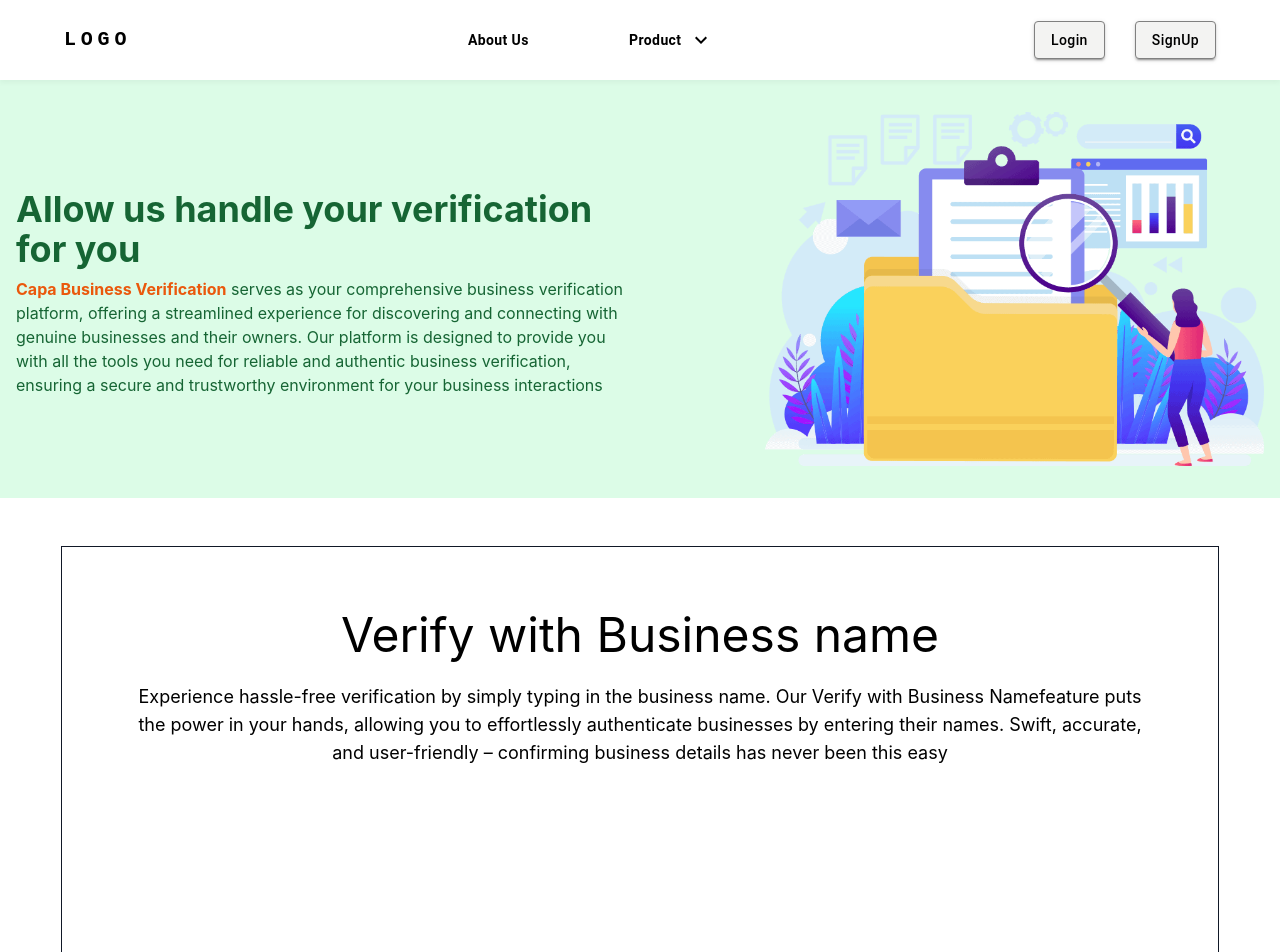
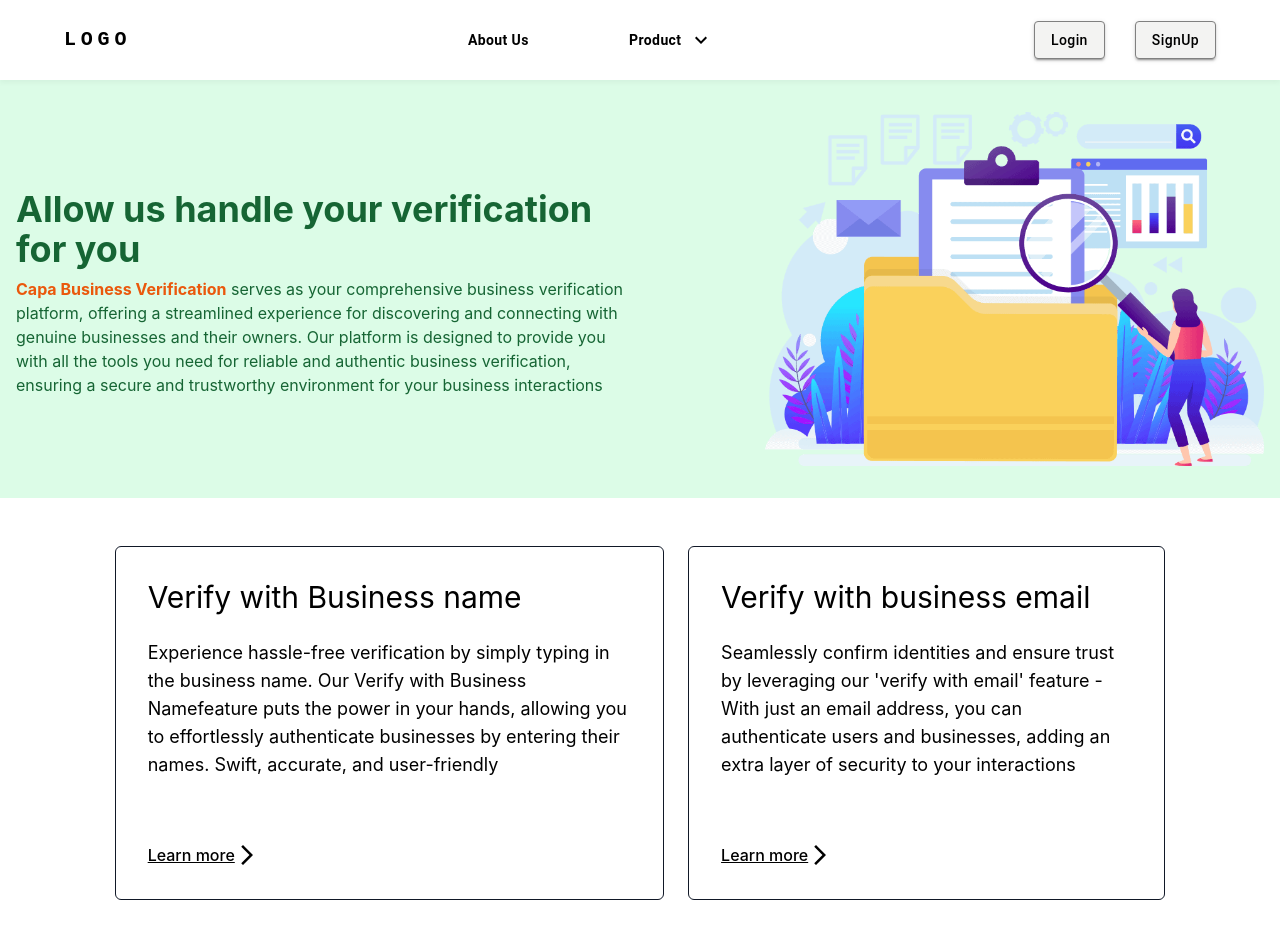
Before and after one commit to rholibobo/capa_business_verification, a React (Create React App) app: page / in a window 1280 px wide. Shown: the top 952 px of the page. After the commit the page ends 908 px from the top, so only its background shows below. Built offline with nearby package versions, Linux system fonts and the light colour scheme; no server answers; the HTML template or start-up script is replaced by a standard one.

Commit message:
update Home.jsx and HomeCards.jsx

```diff
--- a/src/Pages/Home/Home.jsx
+++ b/src/Pages/Home/Home.jsx
@@ -6,7 +6,7 @@ import { HomeCards } from './HomeCards'
 const Home = () => {
   const cardDetails = [{
     title: "Verify with Business name",
-    description: "Experience hassle-free verification by simply typing in the business name. Our Verify with Business Namefeature puts the power in your hands, allowing you to effortlessly authenticate businesses by entering their names. Swift, accurate, and user-friendly – confirming business details has never been this easy",
+    description: "Experience hassle-free verification by simply typing in the business name. Our Verify with Business Namefeature puts the power in your hands, allowing you to effortlessly authenticate businesses by entering their names. Swift, accurate, and user-friendly",
     link: "/",
     avatar: "" ,
   },
@@ -26,7 +26,7 @@ const Home = () => {
       </div>
       <img src={heroImage} className='md:w-2/5' alt="Hero" />
     </section>
-    <section className='w-11/12 mx-auto text-center p-2'>
+    <section className='w-11/12 md:w-10/12 mx-auto p-2 flex flex-col md:flex-row gap-6 items-center justify-between'>
       {cardDetails.map((card, index)=>{
         return(
 
@@ -36,8 +36,6 @@ const Home = () => {
 
     </section>
 
-      <Email className='' style={{fontSize: "20rem"}} />
-
     </div>
   )
 }
--- a/src/Pages/Home/HomeCards.jsx
+++ b/src/Pages/Home/HomeCards.jsx
@@ -4,15 +4,15 @@ import ArrowForwardIosIcon from "@mui/icons-material/ArrowForwardIos";
 
 export const HomeCards = ({ title, description, linkDestination }) => {
   return (
-    <div className="p-12 lg:p-16 border border-gray-900 rounded-5xl">
-      <h2 className="mb-6 text-5xl  tracking-5xl">{title}</h2>
-      <p className="mb-24 lg:mb-56 text-lg  text-opacity-60">{description}</p>
+    <div className="p-6 lg:p-8 border border-gray-900 rounded-md">
+      <h2 className="mb-6 text-3xl  tracking-5xl">{title}</h2>
+      <p className="mb-16 text-lg text-opacity-60">{description}</p>
       <Link
         to={linkDestination}
         className="mr-3.5  font-medium underline group inline-flex items-center"
       >
         Learn more
-        <ArrowForwardIosIcon className="transform group-hover:rotate-90 transition duration-300" />
+        <ArrowForwardIosIcon className="transform group-hover:rotate-90 transition grid place-items-center ease-in-out duration-1000" />
       </Link>
     </div>
   );
```
